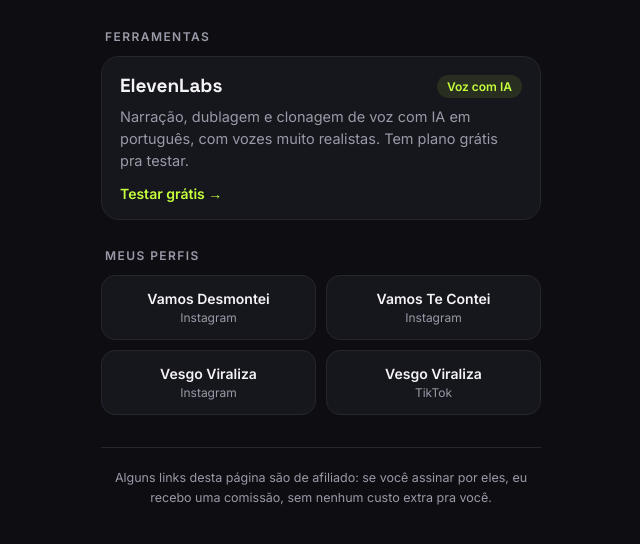
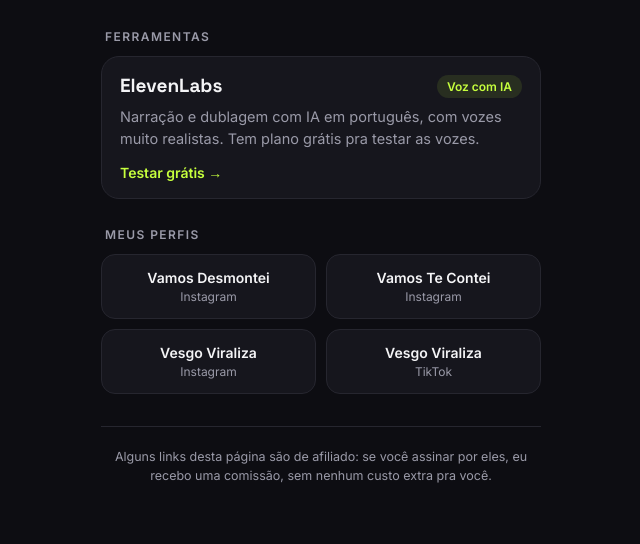
Before and after one commit to bacetto/ferramentas, a plain HTML site: page index.html in a window 1280 px wide. Shown: the part 228-772 px from the top of the page, without its empty margins (319-959 px from the left). Drawn offline with Linux system fonts and the light colour scheme.

Commit message:
Ajusta descrição

```diff
--- a/index.html
+++ b/index.html
@@ -80,7 +80,7 @@
   // Para adicionar uma ferramenta aprovada: preencha "link" e mude "ativo" para true.
   const ferramentas = [
     { nome:"ElevenLabs", tag:"Voz com IA", ativo:true,
-      desc:"Narração, dublagem e clonagem de voz com IA em português, com vozes muito realistas. Tem plano grátis pra testar.",
+      desc:"Narração e dublagem com IA em português, com vozes muito realistas. Tem plano grátis pra testar as vozes.",
       link:"https://try.elevenlabs.io/ng40skimp4oz" },
     { nome:"InVideo", tag:"Vídeo com IA", ativo:false,
       desc:"Cria vídeos completos a partir de um texto: roteiro, cenas, legendas e narração.", link:"" },
```
